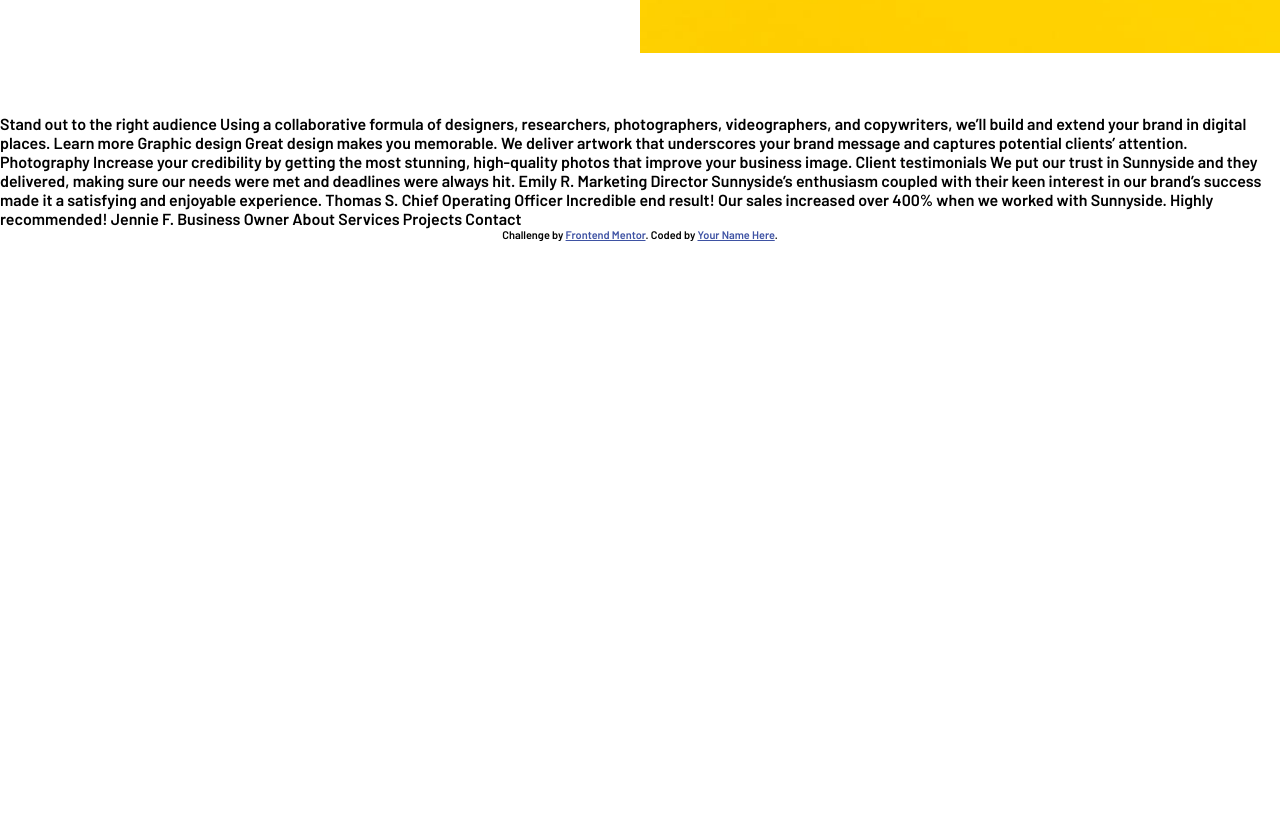
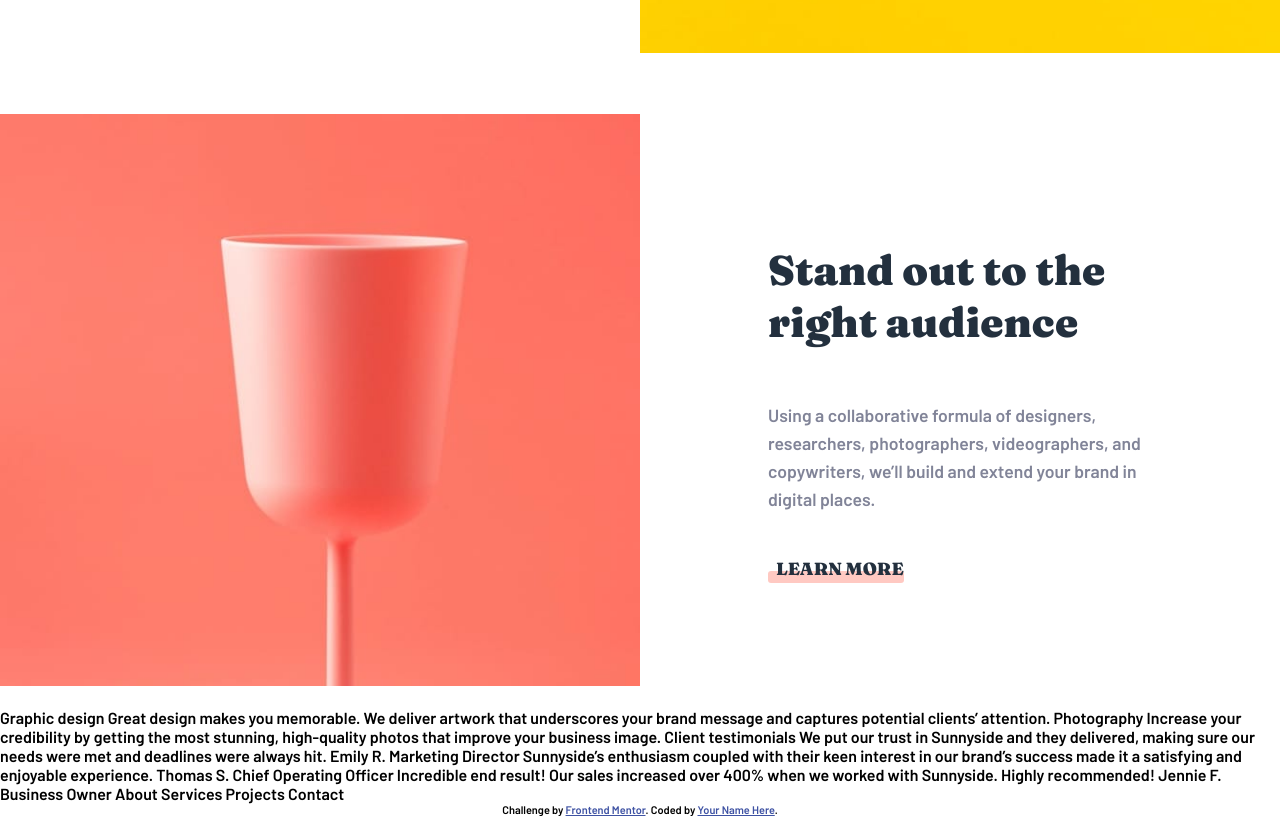
Before and after one commit to sam3ds/sunnyside-agency-landing-page-main, a plain HTML site: page index.html in a window 1280 px wide. Shown: the part 1191-2007 px from the top of the page. Before the commit the page ends 1432 px from the top, so only its background shows below. Drawn offline with Linux system fonts and the light colour scheme.

Commit message:
working on section 2

```diff
--- a/css/styles.css
+++ b/css/styles.css
@@ -6,6 +6,9 @@ body {
     margin: 0;
     padding: 0;
     font-family: 'Barlow', sans-serif;
+    max-width: 1440px;
+    margin-left: auto;
+    margin-right: auto;
 }
 
 header {
@@ -117,21 +120,21 @@ header nav .logo img {
     padding: 6rem 9rem;
 }
 
-.transform .section-text h1 {
+.section-text h1 {
     font-family: 'Fraunces', serif;
     font-size: 2.6rem;
     font-weight: 900;
     color: hsl(212, 27%, 19%);
 }
 
-.transform .section-text p {
+.section-text p {
     font-size: 1.1rem;
     line-height: 1.6;
     color: hsl(232, 10%, 55%);
     margin-bottom: 1.5rem;
 }
 
-.transform .section-text h4 a {
+.section-text h4 a {
     text-decoration: none;
     text-align: left;
     font-family: 'Fraunces', serif;
@@ -142,7 +145,7 @@ header nav .logo img {
     padding-left: 0.5rem;
 }
 
-h4::after {
+.transform .section-text h4::after {
     display: block;
     content: "";
     height: 0.7rem;
@@ -159,7 +162,45 @@ h4::after {
     opacity: 1;
 }
 
+/* Section Two Stand Out */
 
+.stand-out {
+    display: flex;
+    flex-direction: row;
+}
+.stand-out .section-image {
+    background-image: url(../images/desktop/image-stand-out.jpg);
+    background-size: cover;
+    background-repeat: no-repeat;
+    width: 100%;
+    height: 0;
+    padding-top: 44.66%;
+}
+
+.stand-out .section-text {
+    width: calc(100% - 16rem);
+    display: flex;
+    flex-direction: column;
+    align-items: flex-start;
+    padding: 6rem 8rem;
+}
+
+.stand-out .section-text h4::after {
+    display: block;
+    content: "";
+    height: 0.7rem;
+    width: 8.5rem;
+    border-radius: 3px;
+    background-color: hsl(7, 99%, 70%);
+    opacity: 0.4;
+    position: relative;
+    top: -8px;
+    z-index: -1;
+}
+
+.stand-out .section-text h4:hover::after {
+    opacity: 1;
+}
 
 /* Toggle Button */
 
@@ -250,7 +291,8 @@ h4::after {
     /* Section One Transform */
 
 
-    .transform {
+    .transform,
+    .stand-out {
         flex-direction: column;
     }
 
@@ -281,6 +323,12 @@ h4::after {
         margin-bottom: 1.5rem;
     }
 
+    /* Section Two Stand Out */
+
+    .stand-out .section-image {
+        background-image: url(../images/desktop/image-stand-out.jpg);
+        padding-top: 83.2%;
+    }
 
 
 }
--- a/index.html
+++ b/index.html
@@ -50,14 +50,16 @@
       <h4><a href="#">Learn more</a></h4>
     </div>
   </section>
-
-
-  Stand out to the right audience
-
-  Using a collaborative formula of designers, researchers, photographers, videographers, and copywriters, we’ll build
-  and extend your brand in digital places.
-
-  Learn more
+  <section class="stand-out">
+    <div class="section-image"></div>
+    <div class="section-text">
+      <h1>Stand out to the right audience</h1>
+      <p> Using a collaborative formula of designers, researchers, photographers, videographers, and copywriters, we’ll build
+        and extend your brand in digital places.
+      </p>
+      <h4><a href="#">Learn more</a></h4>
+    </div>
+  </section>
 
   Graphic design
   Great design makes you memorable. We deliver artwork that underscores your brand message and captures potential
```
